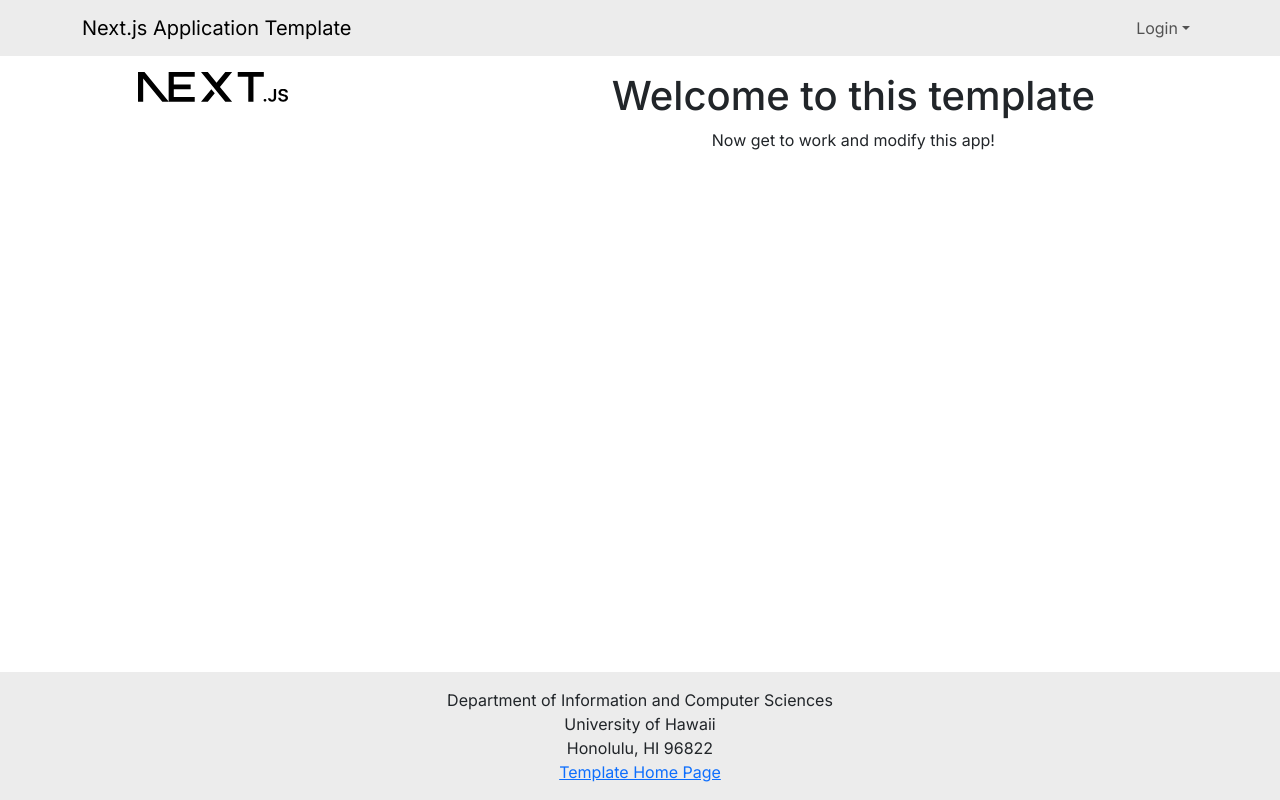
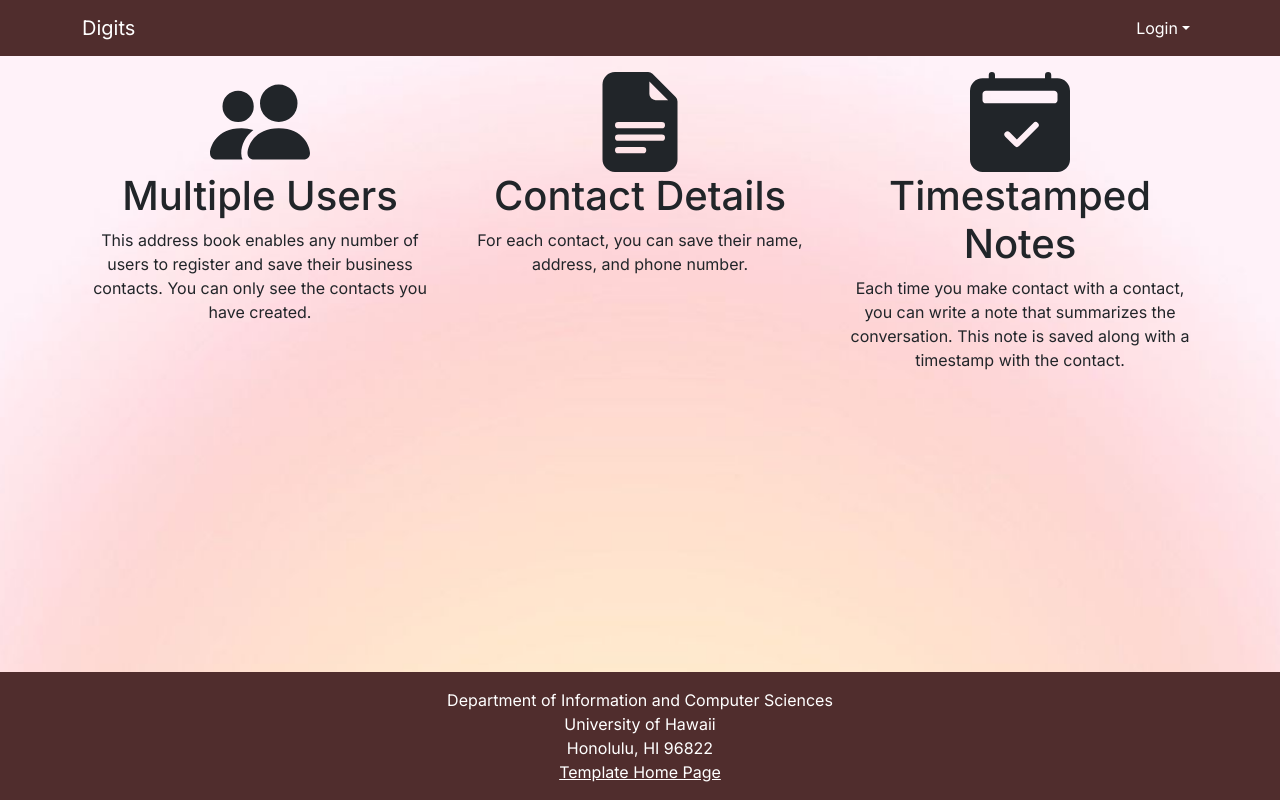
Before and after one commit to dianathreis/digits, a Next.js app: page / in a window 1280 px wide. Built offline with nearby package versions, Linux system fonts and the light colour scheme; no server answers.

Commit message:
landing page mockup finished in 38 minutes

```diff
--- a/src/app/globals.css
+++ b/src/app/globals.css
@@ -1,5 +1,9 @@
 html,
 body {
+  --bs-dark: (var(--nat-navbar-bg));
+  --bs-dark-rgb: var(--nat-navbar-bg-rgb);
+  background: fixed center url('/backgrounddigits.jpg');
+  background-size: cover;
   --bs-light-rgb: 236, 236, 236;
   box-sizing: border-box;
   height: 100%;
@@ -12,3 +16,25 @@
   display: flex;
   flex-direction: column;
 }
+
+:root {
+  --nat-navbar-bg: #white;
+  --nat-navbar-bg-rgb: 80, 45, 45;
+  --nat-navbar-text-color: white;
+}
+
+footer, footer a {
+  color: var(--nat-navbar-text-color);
+}
+
+body .navbar {
+  --bs-navbar-active-color: var(--nat-navbar-highlight-text);
+  --bs-navbar-brand-color: var(--nat-navbar-text-color);
+  --bs-navbar-brand-hover-color: var(--nat-navbar-highlight-text);
+  --bs-navbar-color: var(--nat-navbar-text-color);
+  --bs-navbar-hover-color: var(--nat-navbar-highlight-text);
+}
+
+.bg-dark a.dropdown-item {
+  color: var(--nat-navbar-bg);
+}
--- a/src/app/layout.tsx
+++ b/src/app/layout.tsx
@@ -9,7 +9,7 @@
 const inter = Inter({ subsets: ['latin'] });
 
 export const metadata: Metadata = {
-  title: 'Next.js Application Template',
+  title: 'Digits',
   description: 'Generated by ics-software-engineering.github.io',
 };
 
--- a/src/app/page.tsx
+++ b/src/app/page.tsx
@@ -1,19 +1,35 @@
-import { Col, Container, Image, Row } from 'react-bootstrap';
+import { Col, Container, Row } from 'react-bootstrap';
+import { Calendar2CheckFill, FileEarmarkTextFill, PeopleFill } from 'react-bootstrap-icons';
 
 /** The Home page. */
 const Home = () => (
   <main>
     <Container id="landing-page" fluid className="py-3">
-      <Row className="align-middle text-center">
-        <Col xs={4}>
-          <Image src="next.svg" width="150px" alt="" />
-        </Col>
-
-        <Col xs={8} className="d-flex flex-column justify-content-center">
-          <h1>Welcome to this template</h1>
-          <p>Now get to work and modify this app!</p>
-        </Col>
-      </Row>
+      <Container>
+        <Row className="align-middle text-center">
+          <Col>
+            <PeopleFill size={100} />
+            <h1>Multiple Users</h1>
+            <p>
+              {`This address book enables any number of users to
+             register and save their business contacts. You can only see the contacts you have created.`}
+            </p>
+          </Col>
+          <Col>
+            <FileEarmarkTextFill size={100} />
+            <h1>Contact Details</h1>
+            <p>For each contact, you can save their name, address, and phone number.</p>
+          </Col>
+          <Col>
+            <Calendar2CheckFill size={100} />
+            <h1>Timestamped Notes</h1>
+            <p>
+              {`Each time you make contact with a contact, you can write a note that summarizes
+            the conversation. This note is saved along with a timestamp with the contact.`}
+            </p>
+          </Col>
+        </Row>
+      </Container>
     </Container>
   </main>
 );
--- a/src/components/Footer.tsx
+++ b/src/components/Footer.tsx
@@ -2,7 +2,7 @@
 
 /** The Footer appears at the bottom of every page. Rendered by the App Layout component. */
 const Footer = () => (
-  <footer className="mt-auto py-3 bg-light">
+  <footer className="mt-auto py-3 bg-dark">
     <Container>
       <Col className="text-center">
         Department of Information and Computer Sciences
--- a/src/components/Navbar.tsx
+++ b/src/components/Navbar.tsx
@@ -14,9 +14,9 @@
   const role = userWithRole?.randomKey;
   const pathName = usePathname();
   return (
-    <Navbar bg="light" expand="lg">
+    <Navbar bg="dark" expand="lg">
       <Container>
-        <Navbar.Brand href="/">Next.js Application Template</Navbar.Brand>
+        <Navbar.Brand href="/">Digits</Navbar.Brand>
         <Navbar.Toggle aria-controls="basic-navbar-nav" />
         <Navbar.Collapse id="basic-navbar-nav">
           <Nav className="me-auto justify-content-start">
```
Also changed, not shown: public/backgrounddigits.jpg (added).
